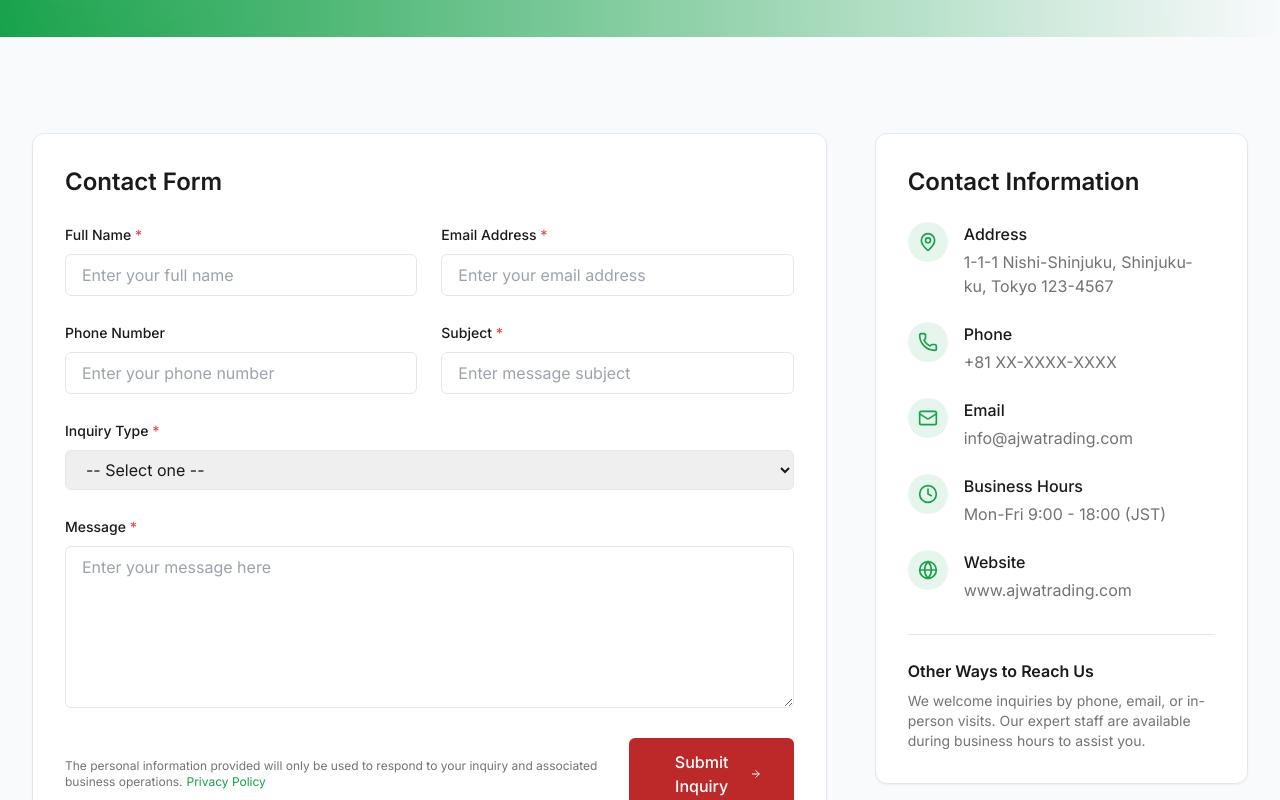
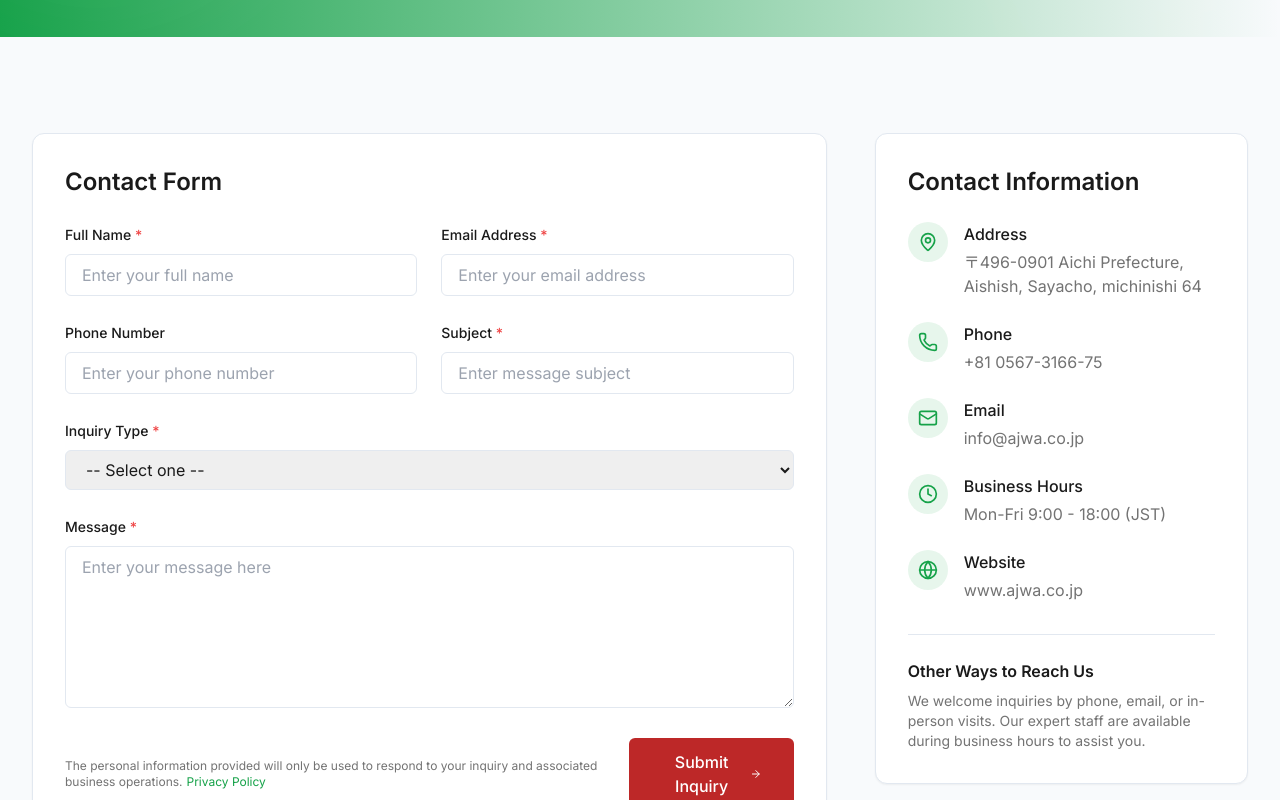
Before and after one commit to aqeelahmed001/ajwa, a Next.js app: page /en/contact in a window 1280 px wide. Shown: the part 381-1181 px from the top of the page. Built offline with nearby package versions, Linux system fonts and the light colour scheme.

Commit message:
Update page.tsx
-add the new contact infromation

```diff
--- a/src/app/[lang]/contact/page.tsx
+++ b/src/app/[lang]/contact/page.tsx
@@ -33,11 +33,11 @@ export default function ContactPage({ params }: { params: { lang: string } }) {
     messagePlaceholder: isJapanese ? 'お問い合わせ内容をご入力ください' : 'Enter your message here',
     submitButton: isJapanese ? '送信する' : 'Submit Inquiry',
     contactInfoTitle: isJapanese ? '連絡先情報' : 'Contact Information',
-    officeAddress: isJapanese ? '〒123-4567 東京都新宿区西新宿1-1-1' : '1-1-1 Nishi-Shinjuku, Shinjuku-ku, Tokyo 123-4567',
-    phoneNumber: '+81 XX-XXXX-XXXX',
-    emailAddress: 'info@ajwatrading.com',
+    officeAddress: isJapanese ? '〒496-0901 愛知県愛西市佐屋町道西64番地' : '〒496-0901 Aichi Prefecture, Aishish, Sayacho, michinishi 64',
+    phoneNumber: '+81 0567-3166-75',
+    emailAddress: 'info@ajwa.co.jp',
     businessHours: isJapanese ? '平日 9:00 - 18:00（日本時間）' : 'Mon-Fri 9:00 - 18:00 (JST)',
-    website: 'www.ajwatrading.com',
+    website: 'www.ajwa.co.jp',
     formDisclaimer: isJapanese
       ? '※ ご入力いただいた個人情報は、お問い合わせへの対応とそれに付随する業務以外には使用いたしません。'
       : 'The personal information provided will only be used to respond to your inquiry and associated business operations.',
```
